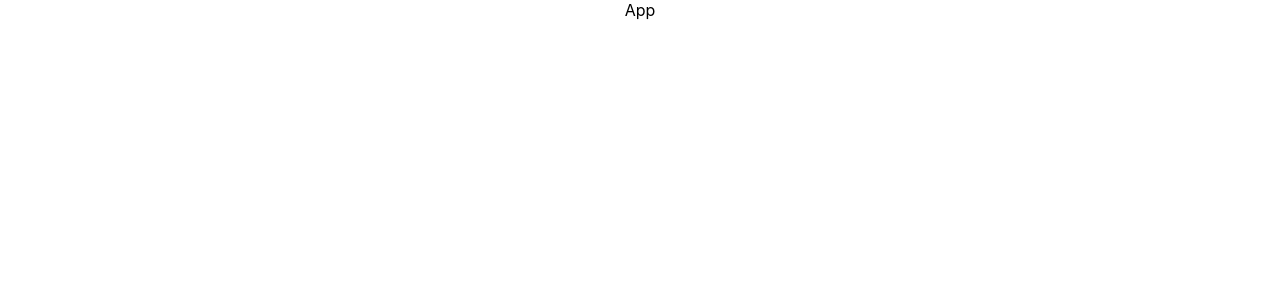
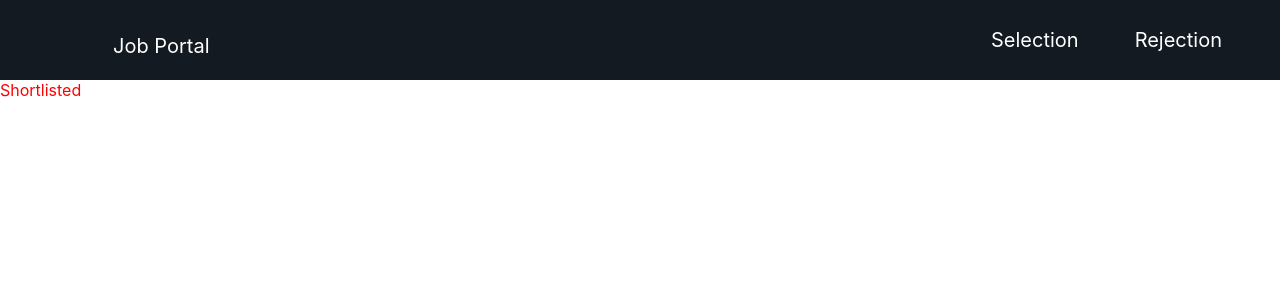
Before and after one commit to Abhijrt/job-portal, a React (Create React App) app: page /shortlisted in a window 1280 px wide. Shown: the top 300 px of the page. Built offline with nearby package versions, Linux system fonts and the light colour scheme.

Commit message:
adding the navabr

```diff
--- a/package.json
+++ b/package.json
@@ -8,6 +8,7 @@
     "@testing-library/user-event": "^12.8.3",
     "react": "^17.0.2",
     "react-dom": "^17.0.2",
+    "react-router-dom": "^6.0.2",
     "react-scripts": "4.0.3",
     "web-vitals": "^1.1.2"
   },
--- a/src/App.js
+++ b/src/App.js
@@ -1,11 +1,23 @@
+import { BrowserRouter as Router, Route, Routes } from "react-router-dom";
+import Home from "./components/Home";
+import NavBar from "./components/Navbar/NavBar";
+import Shortlisted from "./components/Shortlist/Shortlisted";
+import Rejected from "./components/Rejectlist/Rejected";
 
-import './App.css';
+import "./App.css";
 
 function App() {
   return (
-    <div className="App">
-      App
-    </div>
+    <Router>
+      <div className="app">
+        <NavBar />
+        <Routes>
+          <Route path="/" exact element={<Home />} />
+          <Route path="/shortlisted" exact element={<Shortlisted />} />
+          <Route path="/rejected" exact element={<Rejected />} />
+        </Routes>
+      </div>
+    </Router>
   );
 }
 
--- /dev/null
+++ b/src/components/Home.jsx
@@ -0,0 +1,7 @@
+import React from "react";
+
+function Home() {
+  return <div>Home</div>;
+}
+
+export default Home;
--- /dev/null
+++ b/src/components/Navbar/NavBar.jsx
@@ -0,0 +1,33 @@
+import React from "react";
+import { Link } from "react-router-dom";
+import "./navbar.css";
+
+function NavBar() {
+  return (
+    <nav>
+      <input type="checkbox" id="check" />
+      <label for="check" className="checkbtn">
+        <i className="fas fa-bars"></i>
+      </label>
+      <label className="logo">
+        <Link className="link" to="/">
+          Job Portal
+        </Link>
+      </label>
+      <ul>
+        <li>
+          <Link className="link" to="/shortlisted">
+            Selection
+          </Link>
+        </li>
+        <li>
+          <Link className="link" to="/rejected">
+            Rejection
+          </Link>
+        </li>
+      </ul>
+    </nav>
+  );
+}
+
+export default NavBar;
--- /dev/null
+++ b/src/components/Navbar/navbar.css
@@ -0,0 +1,66 @@
+* {
+  margin: 0;
+  padding: 0;
+  text-decoration: none;
+  list-style: none;
+  box-sizing: border-box;
+}
+
+nav {
+  background: #131a22;
+  height: 80px;
+  width: 100%;
+}
+
+.checkbtn {
+  font-size: 30px;
+  color: white;
+  float: right;
+  line-height: 80px;
+  margin-right: 40px;
+  cursor: pointer;
+  display: none;
+}
+#check {
+  display: none;
+}
+.logo {
+  color: white;
+  font-size: 35px;
+  line-height: 80px;
+  padding: 0 100px;
+}
+.link {
+  color: white;
+}
+input {
+  height: 40px;
+  width: 30%;
+  padding: 5px;
+  border-radius: 5px;
+}
+ul {
+  float: right;
+  margin-right: 30px;
+}
+li {
+  display: inline-block;
+  line-height: 80px;
+  margin: 0 15px;
+}
+
+.link {
+  color: white;
+  font-size: 20px;
+  padding: 7px 13px;
+  border-radius: 3px;
+}
+
+.link:hover {
+  background: grey;
+  transition: 0.5s;
+}
+img {
+  width: 60px;
+  float: bottom;
+}
--- /dev/null
+++ b/src/components/Rejectlist/Rejected.jsx
@@ -0,0 +1,5 @@
+function Rejected() {
+  return <div> Rejected </div>;
+}
+
+export default Rejected;
--- /dev/null
+++ b/src/components/Shortlist/Shortlisted.jsx
@@ -0,0 +1,7 @@
+import React from "react";
+
+function Shortlisted() {
+  return <div style={{ color: "red" }}>Shortlisted</div>;
+}
+
+export default Shortlisted;
```
Also changed, not shown: 1 other file (tests, documents, lock files or other folders).
